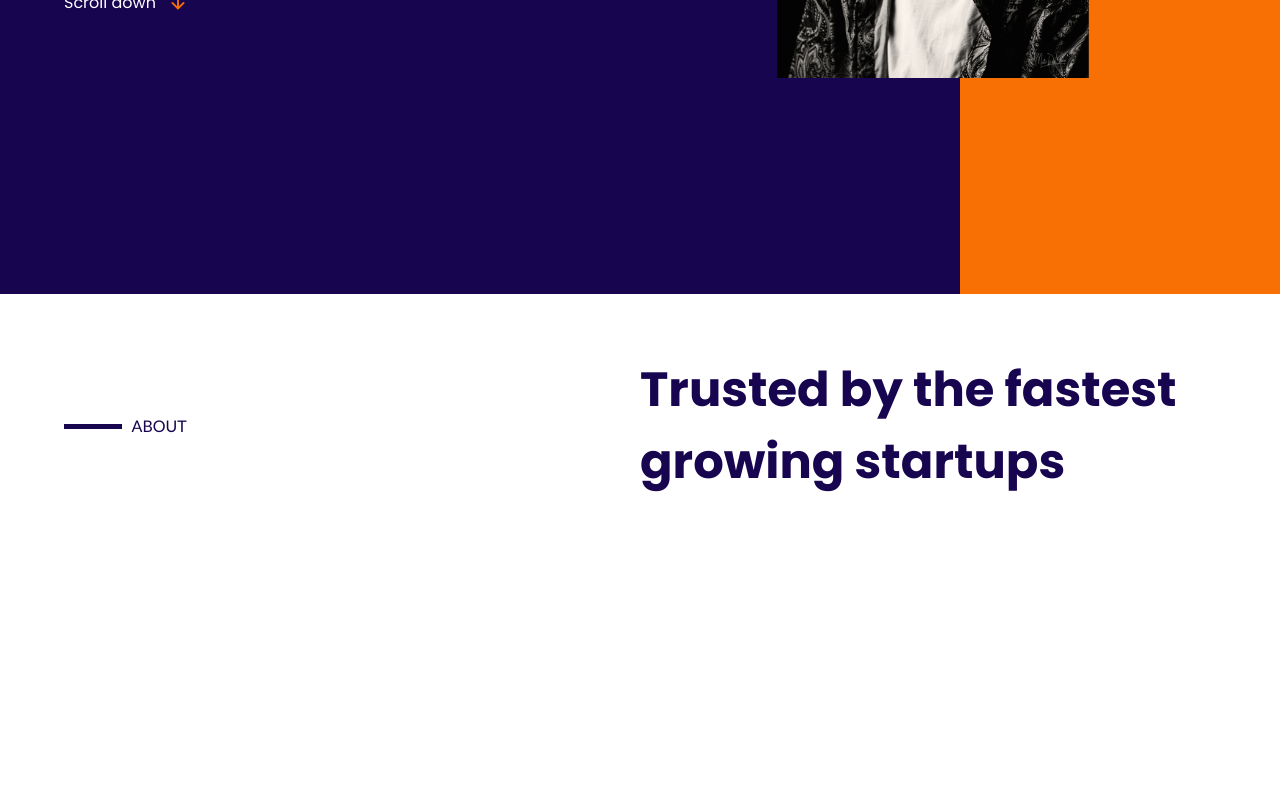
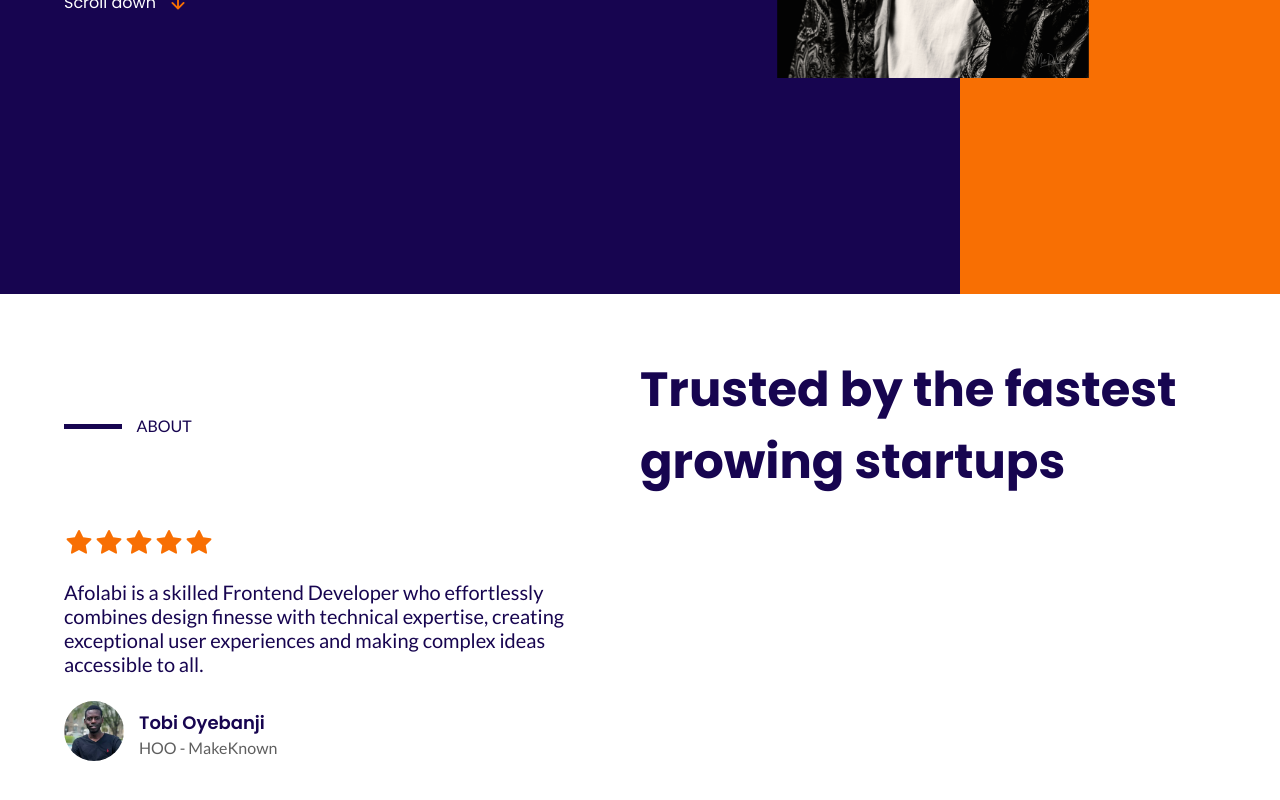
Before and after one commit to Linktoyinka/v4-portfolio, a React app: page / in a window 1280 px wide. Shown: the part 626-1426 px from the top of the page. Before the commit the page ends 1184 px from the top, so only its background shows below. Built offline with nearby package versions, Linux system fonts and the light colour scheme; the HTML template or start-up script is replaced by a standard one.

Commit message:
testimonial added

```diff
--- a/src/components/headline/Headline.css
+++ b/src/components/headline/Headline.css
@@ -9,7 +9,7 @@
 .headline-title {
     display: flex;
     align-items: center;
-    gap: 10px;
+    gap: 15px;
 }
 
 .headline-title div {
--- a/src/components/index.js
+++ b/src/components/index.js
@@ -1,2 +1,3 @@
 export { default as Navbar } from './navbar/Navbar'
 export { default as Headline } from './headline/Headline'
+export { default as Testimonial } from './testimonial/Testimonial'
--- /dev/null
+++ b/src/components/testimonial/Testimonial.css
@@ -0,0 +1,55 @@
+.testimonial {
+    display: flex;
+    gap: 20px;
+    margin-top: 30px;
+}
+
+.testimonial>* {
+    flex: 1;
+}
+
+.testimonial-content p {
+    color: var(--blue);
+}
+
+.icon {
+    color: var(--orange);
+}
+
+.testimonial-content {
+    display: flex;
+    flex-direction: column;
+    gap: 15px;
+}
+
+.profile {
+    display: flex;
+    gap: 15px;
+    align-items: center;
+    margin-top: 10px;
+}
+
+.details {
+    display: flex;
+    flex-direction: column;
+}
+
+.details .p-small {
+    color: #000000a1;
+}
+
+.profile-img {
+    width: 60px;
+    aspect-ratio: 1;
+}
+
+.profile-img img {
+    width: 100%;
+    border-radius: 55px;
+}
+
+.name {
+    color:#170550;
+    font-size: clamp(15px, 3vw, 18px);
+    font-weight: 600;
+}
--- /dev/null
+++ b/src/components/testimonial/Testimonial.jsx
@@ -0,0 +1,47 @@
+import React from 'react'
+import './Testimonial.css'
+import { AiFillStar } from "react-icons/ai";
+import { images } from '../../constants';
+
+const Testimonial = () => {
+
+    const starIcons = Array(5).fill().map((_, index) => (
+        <AiFillStar className='icon' />
+    ));
+
+  return (
+    <div className='testimonial'>
+      <div className='testimonial-content'>
+        <div>
+            {starIcons}
+        </div>
+
+        <p>
+            Afolabi is a skilled Frontend Developer who effortlessly combines design finesse with technical expertise, creating exceptional user experiences and making complex ideas accessible to all.
+        </p>
+
+        <div className='profile'>
+            <div className='profile-img'>
+                <img src={images.tobi} alt='tobi' />
+            </div>
+
+            <div className='details'>
+                <span className='name'>
+                    Tobi Oyebanji
+                </span>
+
+                <span className='p-small'>
+                    HOO - MakeKnown
+                </span>
+            </div>
+        </div>
+      </div>
+
+      <div className='experience'>
+
+      </div>
+    </div>
+  )
+}
+
+export default Testimonial
--- a/src/constants/images.js
+++ b/src/constants/images.js
@@ -1,4 +1,5 @@
 import logo from '../assets/logo.svg';
 import portrait01 from '../assets/portrait-1.png'
+import tobi from '../assets/Tobi Oyebanji.webp'
 
-export default { logo, portrait01 };
+export default { logo, portrait01, tobi };
--- a/src/containers/about/About.jsx
+++ b/src/containers/about/About.jsx
@@ -1,11 +1,12 @@
 import React from 'react'
 import './About.css'
-import { Headline } from '../../components'
+import { Headline, Testimonial } from '../../components'
 
 const About = () => {
   return (
     <section className='padding' id='about'>
       <Headline title='About' subtitle='Trusted by the fastest growing startups'/>
+      <Testimonial />
     </section>
   )
 }
--- a/src/index.css
+++ b/src/index.css
@@ -24,7 +24,7 @@ h1 {
 
 h2 {
   color: var(--blue);
-  font-size: clamp(30px, 5vw, 48px);
+  font-size: clamp(25px, 5vw, 48px);
   font-style: normal;
   font-weight: 700;
   line-height: normal;
```
Also changed, not shown: src/assets/Tobi Oyebanji.webp (added).
